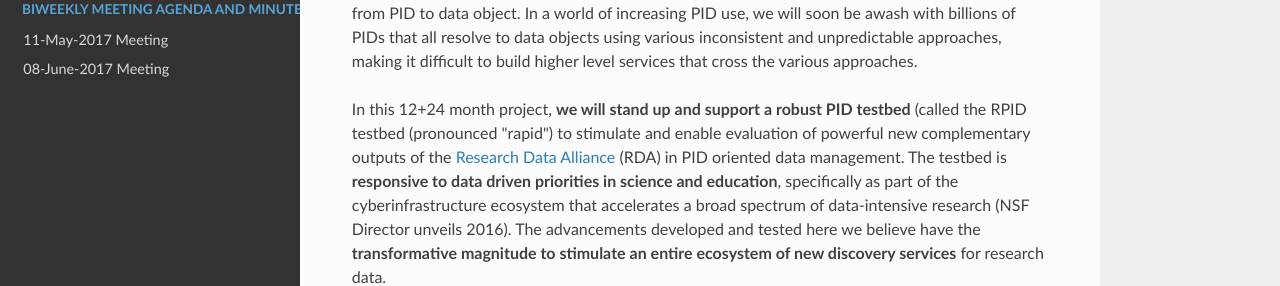
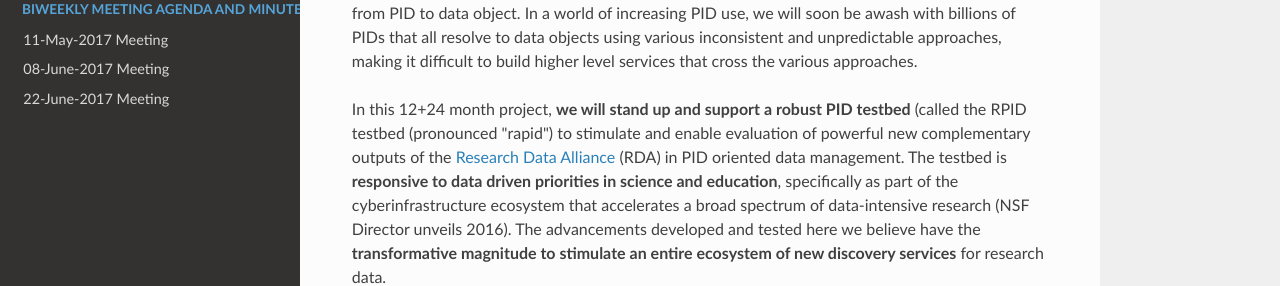
Before and after one commit to rpidproject/rpid, an MkDocs documentation site: the page built from docs/index.md, in a window 1280 px wide. Shown: the part 310-596 px from the top of the page. Built offline with MkDocs 1.6.1, drawn with Linux system fonts in a browser that asks for light colours; nearby versions of some CDN libraries; old or Windows-style settings are respelled for this version of MkDocs.

Commit message:
Update mkdocs.yml

```diff
--- a/mkdocs.yml
+++ b/mkdocs.yml
@@ -10,7 +10,8 @@ pages:
 - Home: 'index.md'
 - BiWeekly Meeting Agenda and Minutes:
   - '11-May-2017 Meeting': '11-May-2017.md'
-  - '08-June-2017  Meeting': '08-June-2017.md'
+  - '08-June-2017 Meeting': '08-June-2017.md'
+  - '22-June-2017 Meeting': '22-June-2017.md'
 
 markdown_extensions:
   - admonition
```
